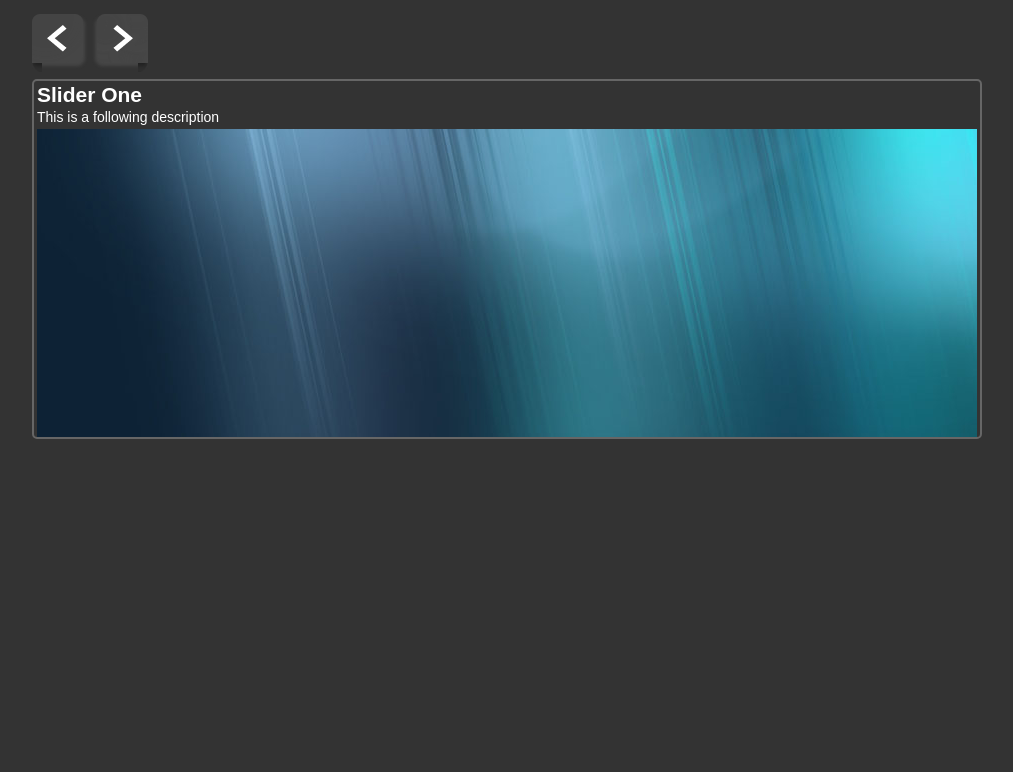
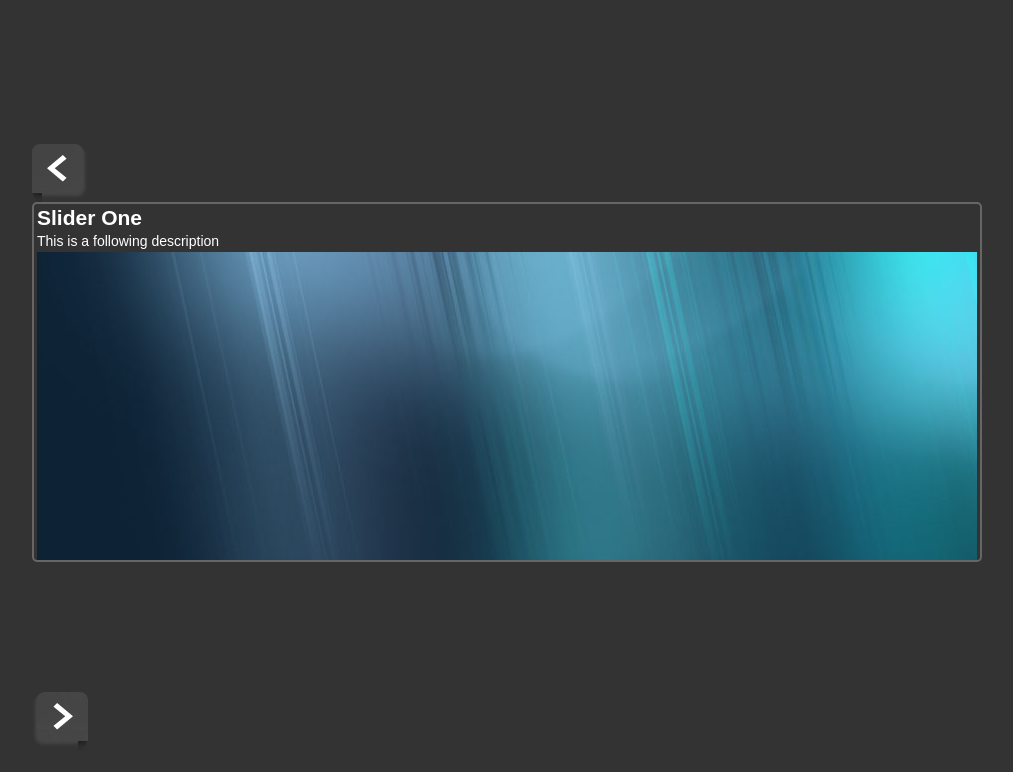
Before and after one commit to jinlee4140/JQuery-content-slider, a plain HTML site: page index.html in a window 1280 px wide. Shown: the part 28-800 px from the top of the page, without its empty margins (118-1131 px from the left). Drawn offline with nearby package versions, Linux system fonts and the light colour scheme.

Commit message:
prev next

```diff
--- a/css/style.css
+++ b/css/style.css
@@ -37,5 +37,17 @@ h1 {
 	padding:3px;
 	border: #666 solid 2px;
 	border-radius: 5px;   /* makes the corner of the rectangle round rather than sharp */
+}
+#slider img {
+	width:940px;
+	height:350px;
+}
+
+#prev, #next {
+	float:left;
+	margin-top:130px;
+	cursor:pointer;
+	position:relative;
+	z-index:100;
 
 }
--- a/index.html
+++ b/index.html
@@ -17,7 +17,7 @@
 				<h1> JQuery content slider </h1>
 
 			</header>
-			<img src="images/arrow-left.png" alt="Prev">
+			<img src="images/arrow-left.png" alt="Prev" id="prev">
 			<div id="slider">
 
 				<div class="slide active">
@@ -62,7 +62,7 @@
 
 
 			</div>
-			<img src="images/arrow-right.png" alt="Prev">
+			<img src="images/arrow-right.png" alt="Next" id="next">
 
 		</div>
 	</body>
```
